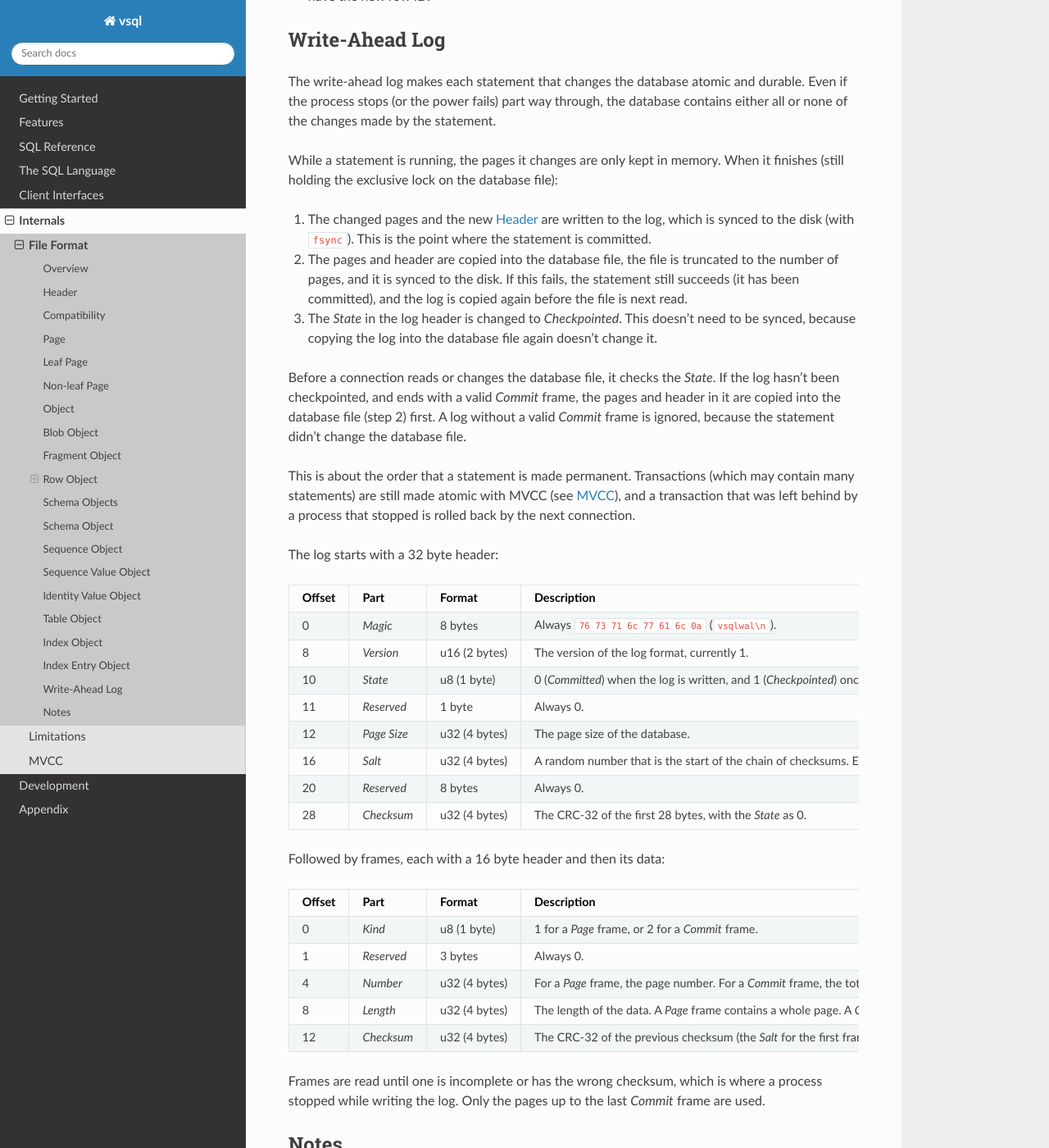
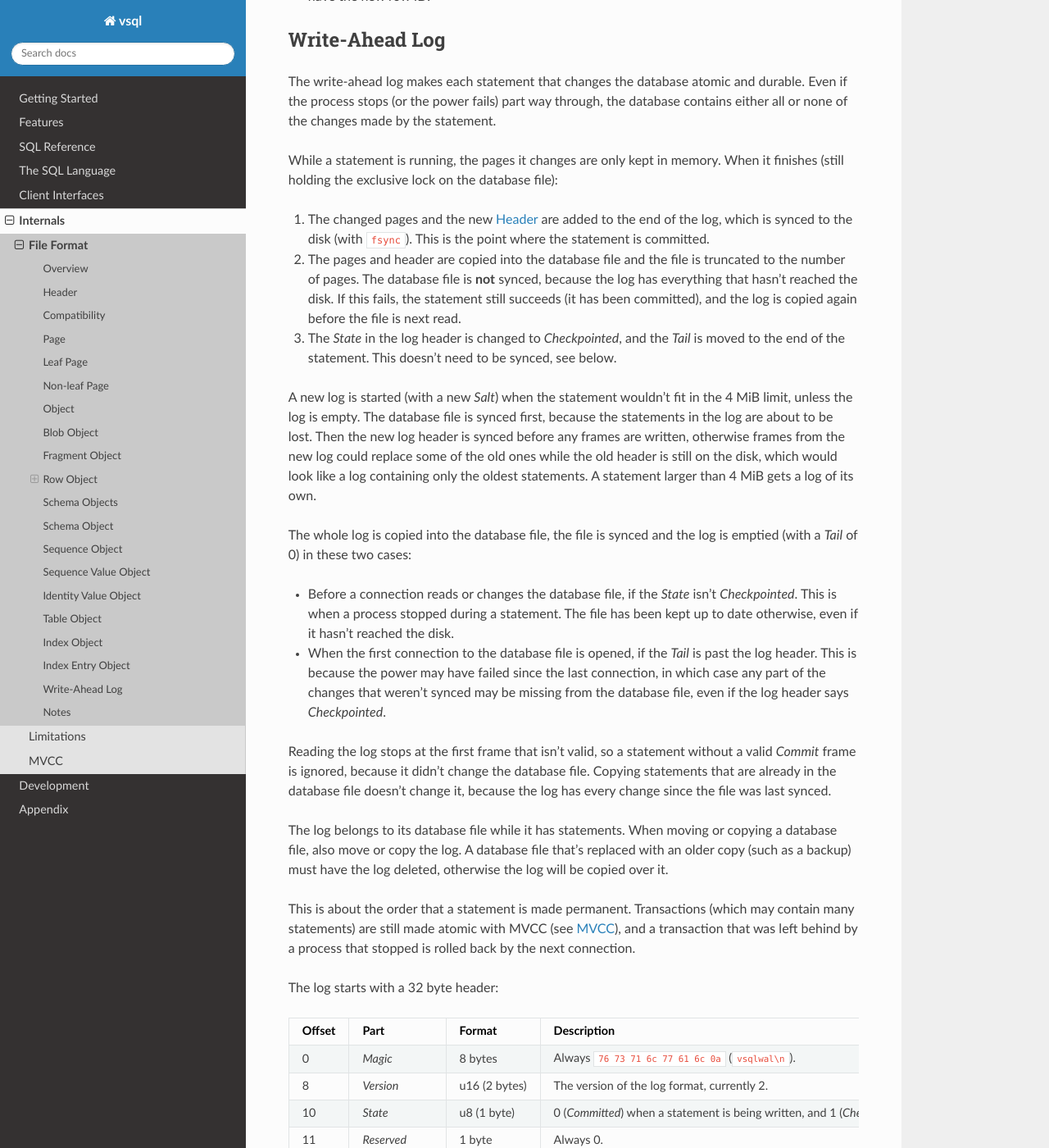
Before and after one commit to elliotchance/vsql, a Sphinx documentation site: the page built from docs/file-format.rst, in a window 1280 px wide and 1400 px high, scrolled down 11904 px. Shown: the whole window at 82% size. Built offline with Sphinx 7.4.7 and the Read the Docs theme 3.1.0, drawn with Linux system fonts in a browser that asks for light colours; some of the changed text lies outside the part shown.

Commit message:
storage: Sync the database file only when the log restarts
Each statement synced the log and the database file. Now the log keeps
several statements, so each one only syncs the log, and the database file is
synced when the log starts again at 4 MiB. The first connection to a file
copies the log again, since the power may have failed.

Co-Authored-By: Claude Opus 5.5 <noreply@anthropic.com>

```diff
--- a/docs/file-format.rst
+++ b/docs/file-format.rst
@@ -847,24 +847,48 @@ database contains either all or none of the changes made by the statement.
 While a statement is running, the pages it changes are only kept in memory.
 When it finishes (still holding the exclusive lock on the database file):
 
-1. The changed pages and the new `Header`_ are written to the log, which is
-   synced to the disk (with ``fsync``). This is the point where the statement is
-   committed.
+1. The changed pages and the new `Header`_ are added to the end of the log,
+   which is synced to the disk (with ``fsync``). This is the point where the
+   statement is committed.
 
-2. The pages and header are copied into the database file, the file is
-   truncated to the number of pages, and it is synced to the disk. If this
-   fails, the statement still succeeds (it has been committed), and the log is
-   copied again before the file is next read.
+2. The pages and header are copied into the database file and the file is
+   truncated to the number of pages. The database file is **not** synced,
+   because the log has everything that hasn't reached the disk. If this fails,
+   the statement still succeeds (it has been committed), and the log is copied
+   again before the file is next read.
 
-3. The *State* in the log header is changed to *Checkpointed*. This doesn't
-   need to be synced, because copying the log into the database file again
-   doesn't change it.
+3. The *State* in the log header is changed to *Checkpointed*, and the *Tail* is
+   moved to the end of the statement. This doesn't need to be synced, see below.
 
-Before a connection reads or changes the database file, it checks the *State*.
-If the log hasn't been checkpointed, and ends with a valid *Commit* frame, the
-pages and header in it are copied into the database file (step 2) first. A log
-without a valid *Commit* frame is ignored, because the statement didn't change
-the database file.
+A new log is started (with a new *Salt*) when the statement wouldn't fit in the
+4 MiB limit, unless the log is empty. The database file is synced first, because
+the statements in the log are about to be lost. Then the new log header is
+synced before any frames are written, otherwise frames from the new log could
+replace some of the old ones while the old header is still on the disk, which
+would look like a log containing only the oldest statements. A statement larger
+than 4 MiB gets a log of its own.
+
+The whole log is copied into the database file, the file is synced and the log
+is emptied (with a *Tail* of 0) in these two cases:
+
+- Before a connection reads or changes the database file, if the *State* isn't
+  *Checkpointed*. This is when a process stopped during a statement. The file
+  has been kept up to date otherwise, even if it hasn't reached the disk.
+
+- When the first connection to the database file is opened, if the *Tail* is past
+  the log header. This is because the power may have failed since the last
+  connection, in which case any part of the changes that weren't synced may be
+  missing from the database file, even if the log header says *Checkpointed*.
+
+Reading the log stops at the first frame that isn't valid, so a statement without
+a valid *Commit* frame is ignored, because it didn't change the database file.
+Copying statements that are already in the database file doesn't change it,
+because the log has every change since the file was last synced.
+
+The log belongs to its database file while it has statements. When moving or
+copying a database file, also move or copy the log. A database file that's
+replaced with an older copy (such as a backup) must have the log deleted,
+otherwise the log will be copied over it.
 
 This is about the order that a statement is made permanent. Transactions (which
 may contain many statements) are still made atomic with MVCC (see :doc:`mvcc`),
@@ -889,13 +913,13 @@ The log starts with a 32 byte header:
   * - 8
     - *Version*
     - u16 (2 bytes)
-    - The version of the log format, currently 1.
+    - The version of the log format, currently 2.
 
   * - 10
     - *State*
     - u8 (1 byte)
-    - 0 (*Committed*) when the log is written, and 1 (*Checkpointed*) once it
-      has been copied into the database file.
+    - 0 (*Committed*) when a statement is being written, and 1 (*Checkpointed*)
+      once it has been copied into the database file.
 
   * - 11
     - *Reserved*
@@ -915,14 +939,22 @@ The log starts with a 32 byte header:
       valid.
 
   * - 20
-    - *Reserved*
-    - 8 bytes
-    - Always 0.
+    - *Tail*
+    - u32 (4 bytes)
+    - The position to write the next statement. 0 means the log is empty, and the
+      next statement starts a new one. It's only used to add to the log. The log
+      is always read from the start when it's recovered.
+
+  * - 24
+    - *Tail Checksum*
+    - u32 (4 bytes)
+    - The checksum of the frame before *Tail*, or the *Salt* if there isn't one.
 
   * - 28
     - *Checksum*
     - u32 (4 bytes)
-    - The CRC-32 of the first 28 bytes, with the *State* as 0.
+    - The CRC-32 of the first 28 bytes, with the *State*, *Tail* and *Tail
+      Checksum* as 0.
 
 Followed by frames, each with a 16 byte header and then its data:
 
```
Also changed, not shown: 6 other files.
